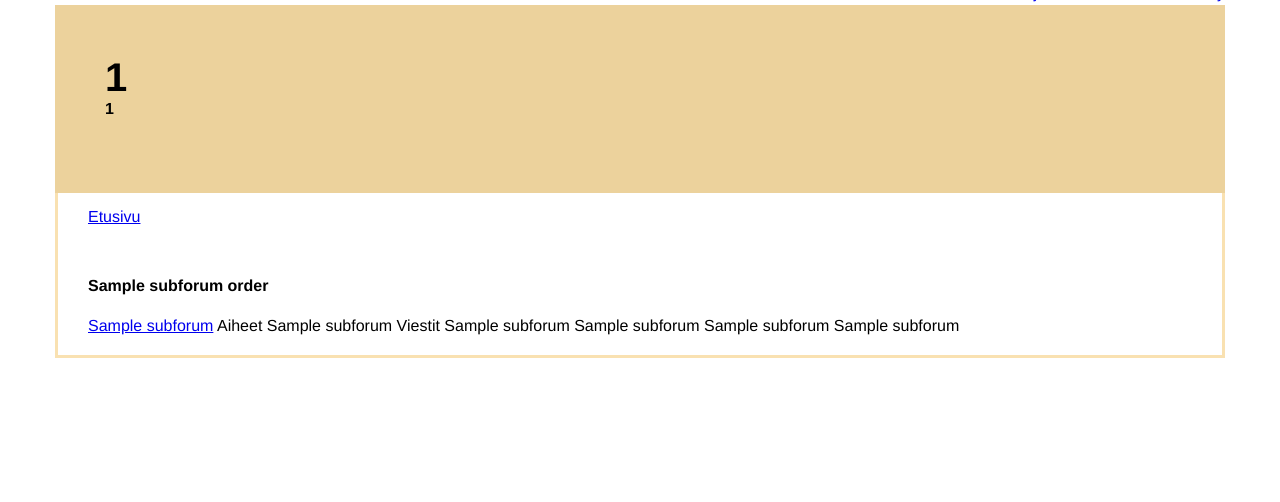
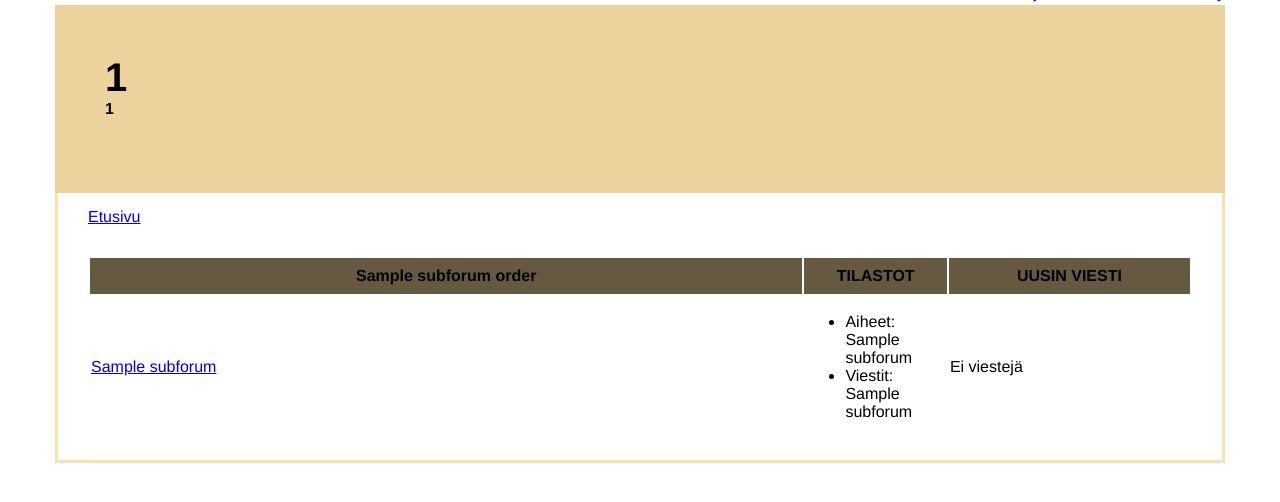
Before and after one commit to tunturikiuru/Tietokannat-ja-web-ohjelmointi, a Flask app: template templates/index.html in a window 1280 px wide. Shown: the part 41-543 px from the top of the page. Run offline with Flask 3, Linux system fonts and the light colour scheme; the template is opened without the code that fills it: most values are stand-ins (such as "Sample title", 1, 10 or a date in 2020).

Commit message:
index page table for query results

```diff
--- a/database_functions.py
+++ b/database_functions.py
@@ -154,6 +154,7 @@ def index_page():
             forum_structure[item.h_name] = []
         if item.s_id:
             forum_structure[item.h_name].append(item[3:])
+    print(forum_structure)
     return forum_structure
 
 def subforum_page(id):
--- a/static/css/styles.css
+++ b/static/css/styles.css
@@ -89,9 +89,10 @@ h3 {
 .settings {
     float: left;
 }
-.topics {
+table {
     table-layout: auto;
     width: 100%;
+    overflow: hidden;
 }
 tr.topic-heading {
     background-color: #67593f;
--- a/templates/index.html
+++ b/templates/index.html
@@ -4,10 +4,35 @@
 <div>
     {% for heading, subforums in subforum_order.items() %}
     <div>
-        <h4>{{ heading }} </h4>
-        {% for subforum in subforums %}
-            <a href="/subforum/{{subforum[0]}}">{{subforum[1]}}</a> Aiheet {{subforum[2]}} Viestit {{subforum[3]}} {{subforum[4]}} {{subforum[5]}} {{subforum[6]}}<br>
-        {% endfor %}
+        <table>
+            <tr class="topic-heading">
+                <th style="width:65%;">{{ heading }}</th>
+                <th style="width:13%">TILASTOT</th>
+                <th style="width:22%">UUSIN VIESTI</th>
+            </tr>
+            {% if subforums %}
+            {% for subforum in subforums %}
+            <tr>
+                <td><a href="/subforum/{{subforum[0]}}">{{subforum[1]}}</a></td>
+                <td>
+                    <ul>
+                        <li>Aiheet: {{subforum[2]}}</li>
+                        <li>Viestit: {{subforum[3]}}</li>
+                    </ul>
+                </td>
+                <td>
+                    {% if subforum[4] %}
+                    <ul>
+                        <li>{{subforum[4]}}</li>
+                        <li> {{subforum[6].strftime("%d.%m.%Y %H:%M")}} {{subforum[5]}}</li>
+                    </ul>
+                    {% else %}
+                    Ei viestejä
+                    {% endif %}
+                </td>
+            {% endfor %}
+            {% endif %}
+        </table>
     </div>
     {% endfor %}
 </div>
```
Also changed, not shown: README.md.
